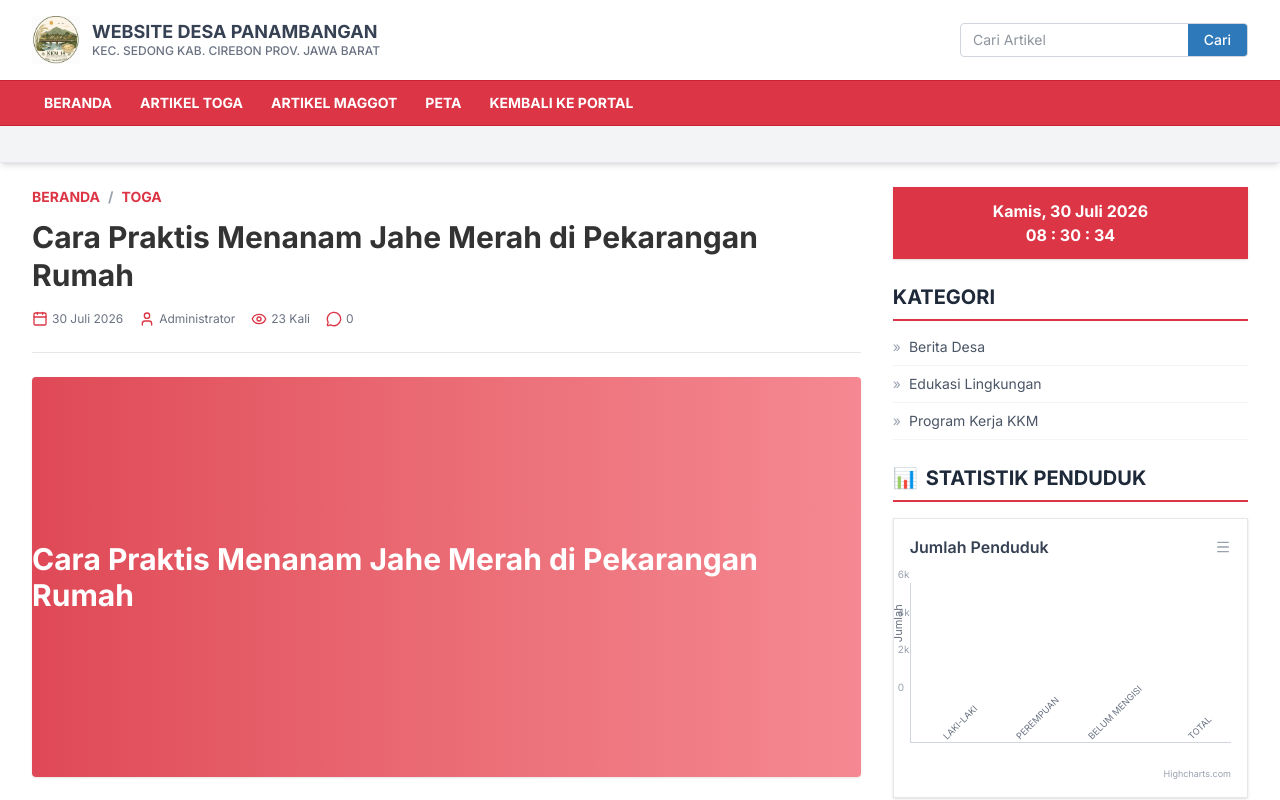
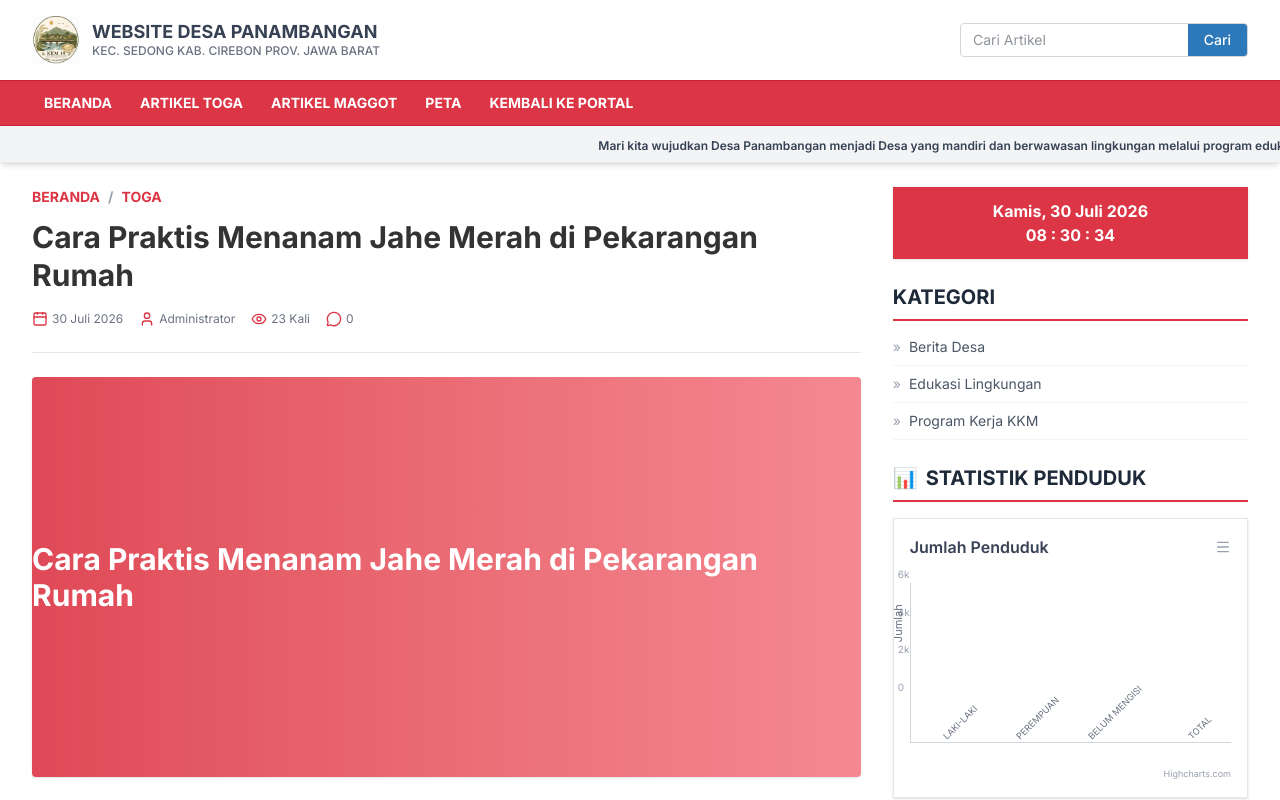
Before and after one commit to adin07-code/Desa-Panambangan, a Next.js app: page /artikel/jahe-merah in a window 1280 px wide. Shown: the top 800 px of the page. Built offline with nearby package versions, Linux system fonts and the light colour scheme.

Commit message:
Fix TypeScript error caused by marquee tag

```diff
--- a/src/app/globals.css
+++ b/src/app/globals.css
@@ -10,3 +10,13 @@
     @apply bg-gray-50 text-gray-800 antialiased;
   }
 }
+
+@keyframes marquee {
+  0% { transform: translateX(100%); }
+  100% { transform: translateX(-100%); }
+}
+.animate-marquee {
+  display: inline-block;
+  white-space: nowrap;
+  animation: marquee 25s linear infinite;
+}
--- a/src/components/Navbar.tsx
+++ b/src/components/Navbar.tsx
@@ -75,11 +75,11 @@ export default function Navbar() {
       </nav>
 
       {/* Marquee */}
-      <div className="bg-gray-100 border-b border-gray-200 py-1.5 overflow-hidden">
-        <div className="max-w-7xl mx-auto px-4 sm:px-6 lg:px-8">
-          <marquee className="text-xs font-semibold text-gray-700" scrollamount="4">
+      <div className="bg-gray-100 border-b border-gray-200 py-1.5 overflow-hidden flex whitespace-nowrap">
+        <div className="max-w-7xl mx-auto px-4 sm:px-6 lg:px-8 w-full overflow-hidden relative">
+          <div className="text-xs font-semibold text-gray-700 animate-marquee inline-block">
             Mari kita wujudkan Desa Panambangan menjadi Desa yang mandiri dan berwawasan lingkungan melalui program edukasi TOGA dan pengelolaan limbah organik dengan budidaya Maggot BSF.
-          </marquee>
+          </div>
         </div>
       </div>
     </div>
```
Also changed, not shown: 1 other file (tests, documents, lock files or other folders).
